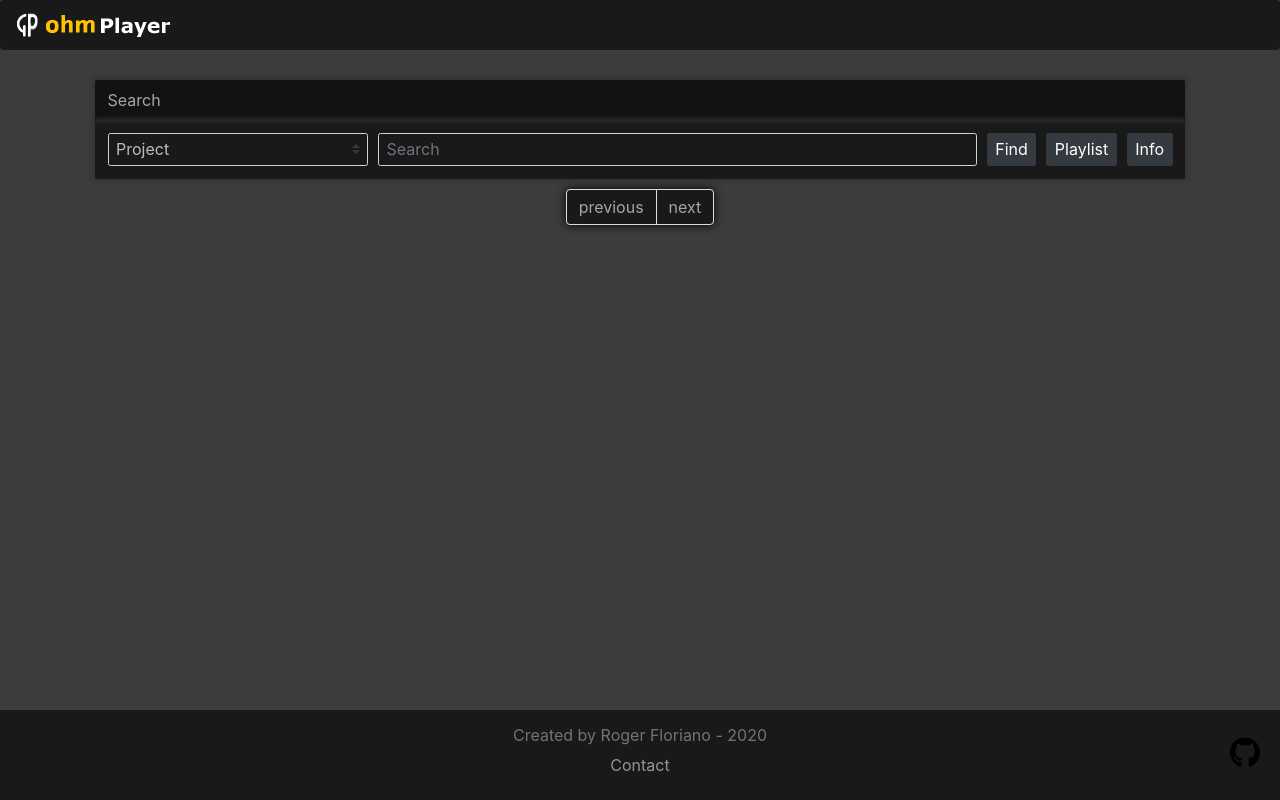
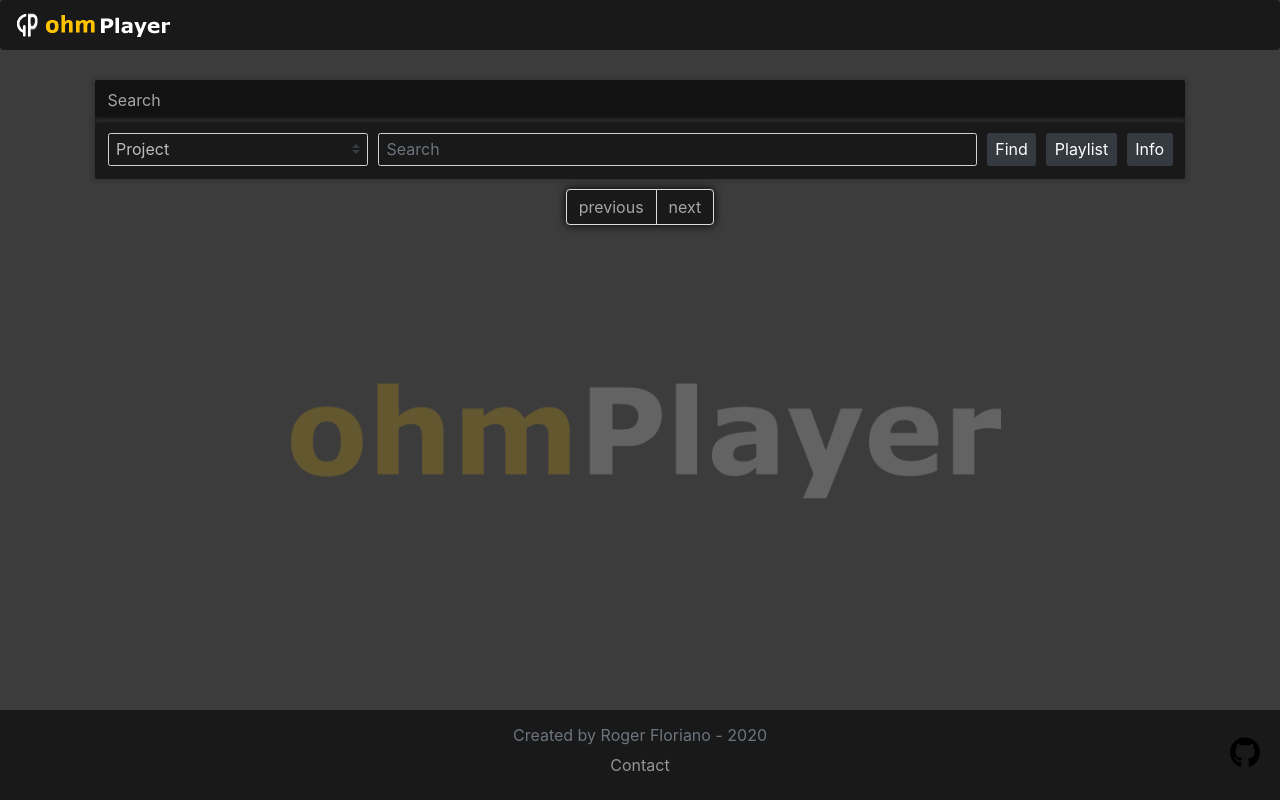
Before and after one commit to petruki/ohm-project-app, a React (Create React App) app: page / in a window 1280 px wide. Built offline with nearby package versions, Linux system fonts and the light colour scheme.

Commit message:
Fixed home component

```diff
--- a/src/components/home/home.component.jsx
+++ b/src/components/home/home.component.jsx
@@ -69,12 +69,13 @@ const HomeComponent = () => {
                     {response.data ?
                         <PaginatorComponent
                             pages={pagination.pages}
-                            handlePageClick={handlePageClick} /> :
+                            handlePageClick={handlePageClick} /> : ''}
 
-                    // Page Content
-                    <div id="home-wrapper" className="container">
-                        <img id="ohmplayerbg" src="../assets/ohmplayer_bg.png" alt="Ohm Player"></img>
-                    </div>}
+                    {!response.data.length ?
+                        // Page Content
+                        <div id="home-wrapper" className="container">
+                            <img id="ohmplayerbg" src="../assets/ohmplayer_bg.png" alt="Ohm Player"></img>
+                        </div> : ''}
                 </div> :
                 <LoadingComponent />
             }
```
